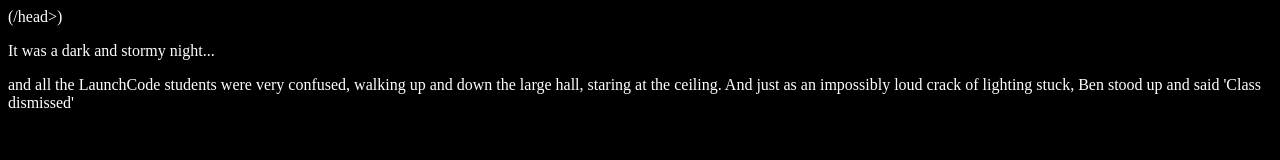
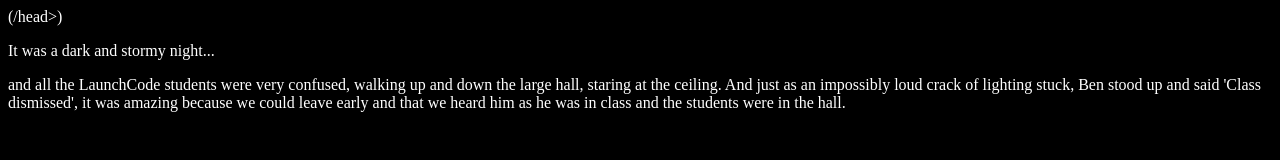
Before and after one commit to nmaingi/fireside-story, a plain HTML site: page index.html in a window 1280 px wide. Drawn offline with Linux system fonts and the light colour scheme.

Commit message:
final line

```diff
--- a/index.html
+++ b/index.html
@@ -7,7 +7,9 @@
     <p> and all the LaunchCode students were very confused,
         walking up and down the large hall, staring at the ceiling.
         And just as an impossibly loud crack of lighting stuck, Ben
-        stood up and said 'Class dismissed'
+        stood up and said 'Class dismissed', it was amazing because we
+        could leave early and that we heard him as he was in class and the
+        students were in the hall.
     </p>
   </body>
 </html>
```
